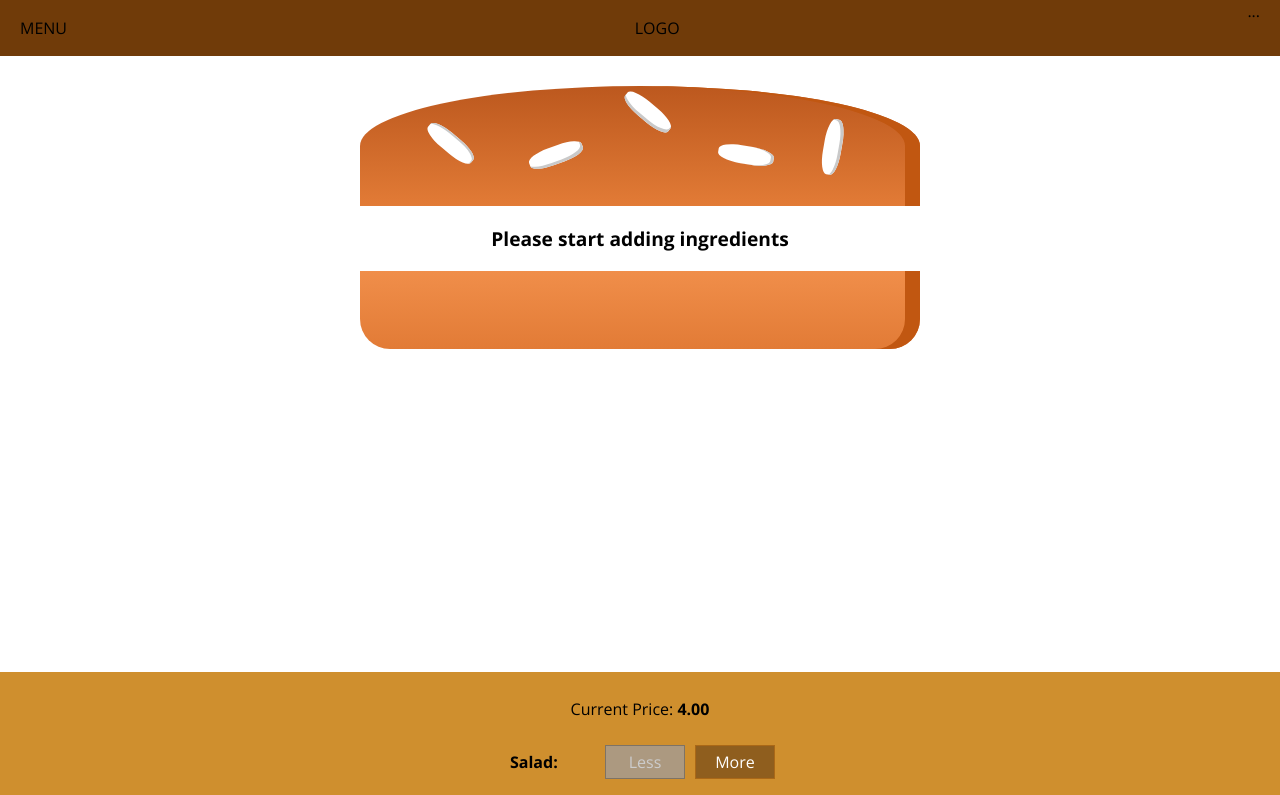
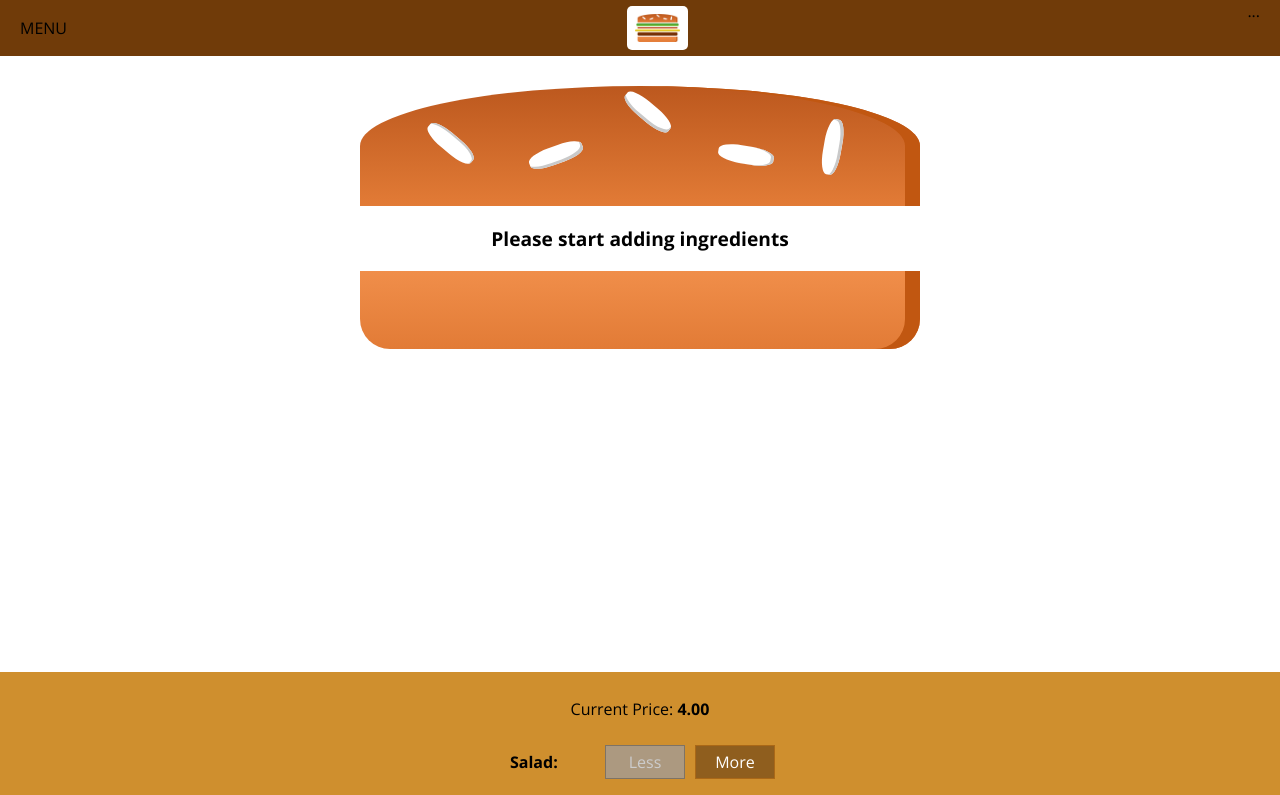
Before and after one commit to NiallFitz/react-complete-guide-burger-builder, a React app: page / in a window 1280 px wide. Shown: the top 795 px of the page. Built offline with nearby package versions, Linux system fonts and the light colour scheme.

Commit message:
Module 144 - Add Logo

```diff
--- /dev/null
+++ b/src/components/Logo/Logo.css
@@ -0,0 +1,11 @@
+.Logo {
+  background-color: white;
+  padding: 8px;
+  height: 80%;
+  box-sizing: border-box;
+  border-radius: 5px;
+}
+
+.Logo img {
+  height: 100%;
+}
--- /dev/null
+++ b/src/components/Logo/Logo.js
@@ -0,0 +1,12 @@
+import React from "react";
+
+import burgerLogo from "../../assets/images/burger-logo.png";
+import classes from "./Logo.css";
+
+const logo = (props) => (
+  <div className={classes.Logo}>
+    <img src={burgerLogo} alt="MyBurger" />
+  </div>
+);
+
+export default logo;
--- a/src/components/Navigation/Toolbar/Toolbar.js
+++ b/src/components/Navigation/Toolbar/Toolbar.js
@@ -1,11 +1,12 @@
 import React from "react";
 
 import classes from "./Toolbar.css";
+import Logo from "../../Logo/Logo";
 
 const toolbar = (props) => (
   <header className={classes.Toolbar}>
     <div>MENU</div>
-    <div>LOGO</div>
+    <Logo />
     <nav>...</nav>
   </header>
 );
```
Also changed, not shown: src/assets/images/burger-logo.png (added).
